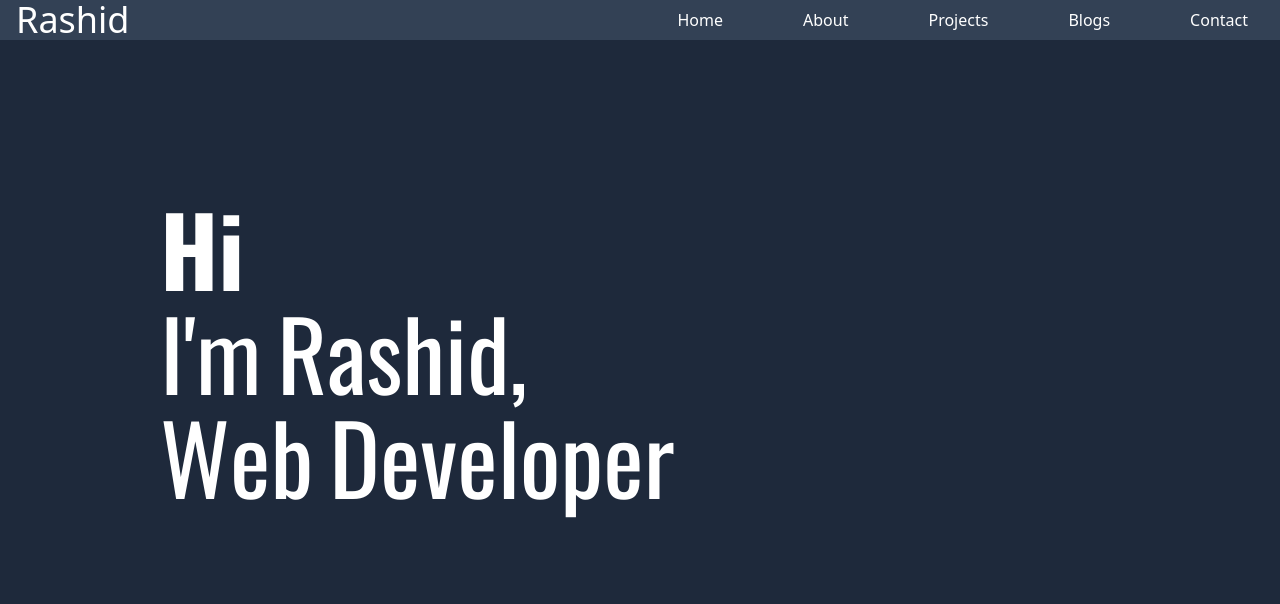
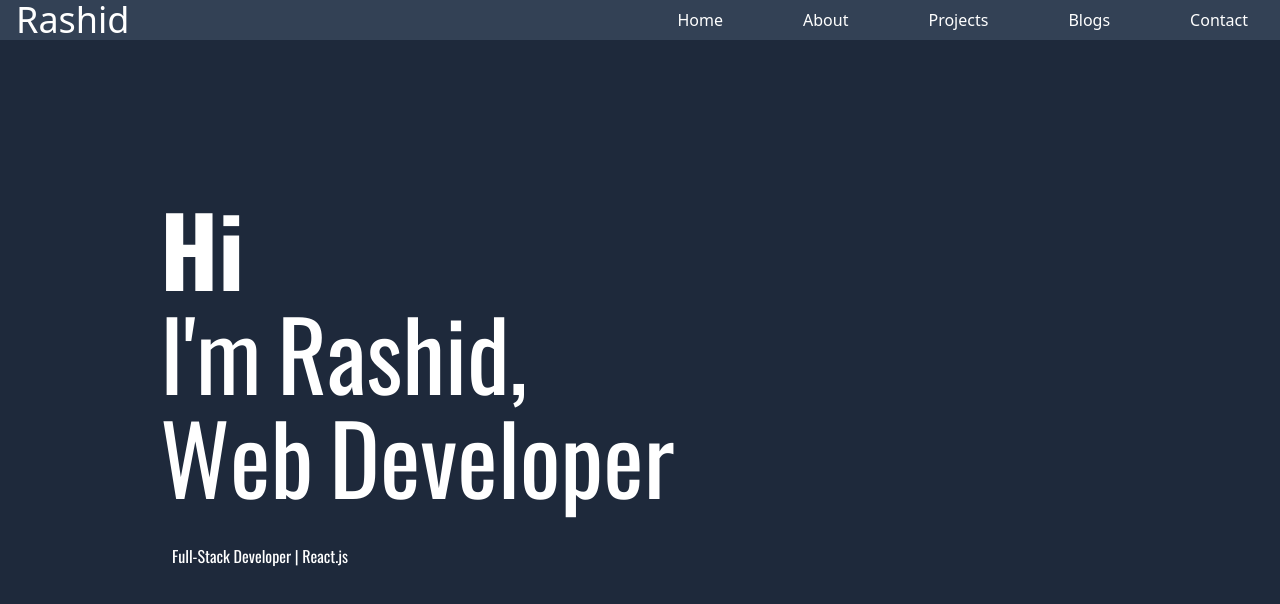
Before and after one commit to MamunUrRashidAIUB/portfolio-react, a React (Vite) app: page / in a window 1280 px wide. Shown: the top 604 px of the page. Built offline with nearby package versions, Linux system fonts and the light colour scheme.

Commit message:
particles added

```diff
--- a/package.json
+++ b/package.json
@@ -13,7 +13,9 @@
     "@tsparticles/react": "^3.0.0",
     "framer-motion": "^11.11.8",
     "react": "^18.3.1",
-    "react-dom": "^18.3.1"
+    "react-dom": "^18.3.1",
+    "react-tsparticles": "^2.12.2",
+    "tsparticles": "^3.5.0"
   },
   "devDependencies": {
     "@eslint/js": "^9.11.1",
--- a/src/components/Intro.jsx
+++ b/src/components/Intro.jsx
@@ -133,6 +133,7 @@ const Intro = () => {
             </motion.span>
           ))}
         </h1>
+        <h1 className="pt-10 pl-3">Full-Stack Developer | React.js</h1>
       </div>
     </div>
   );
```
Also changed, not shown: 1 other file (tests, documents, lock files or other folders).
